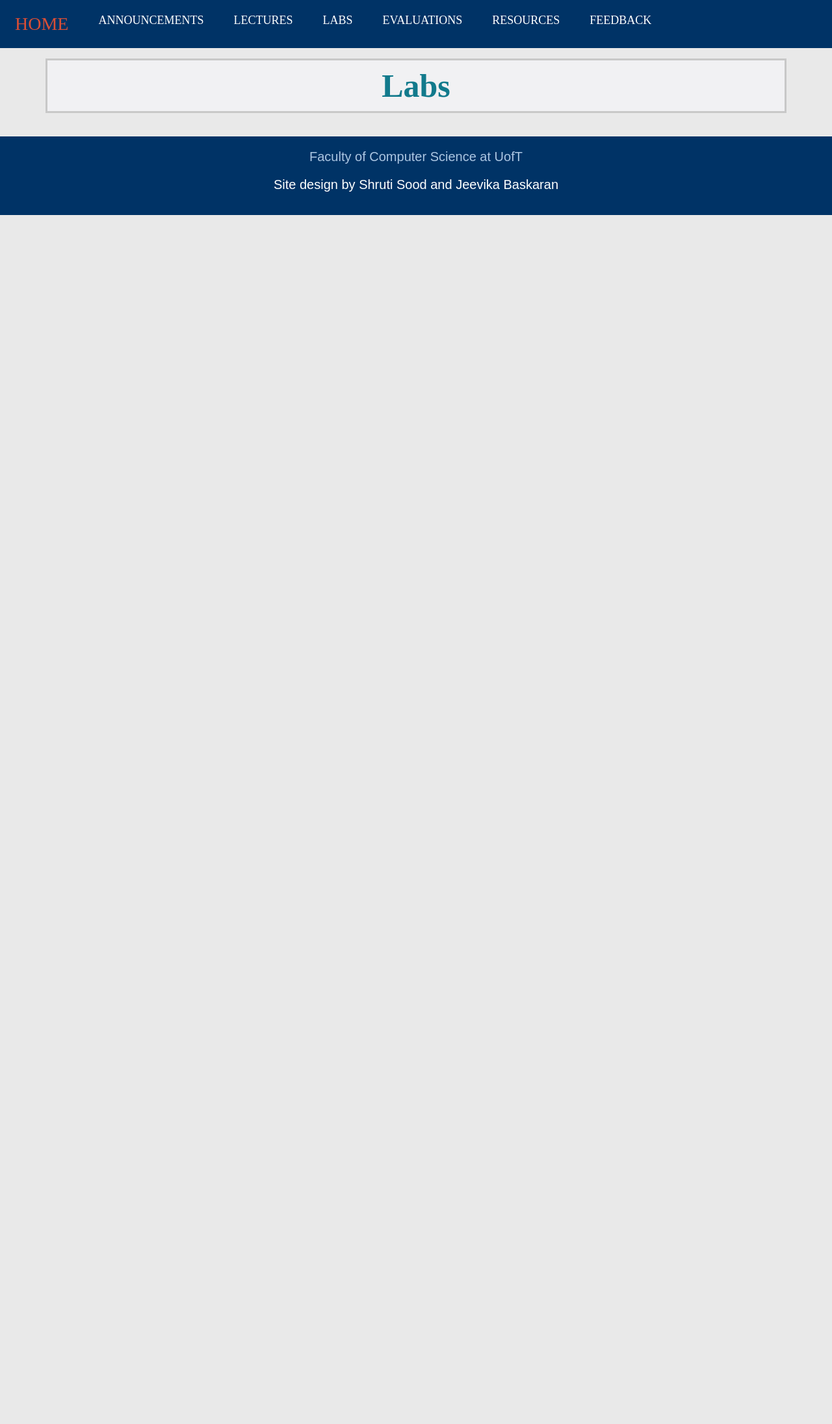
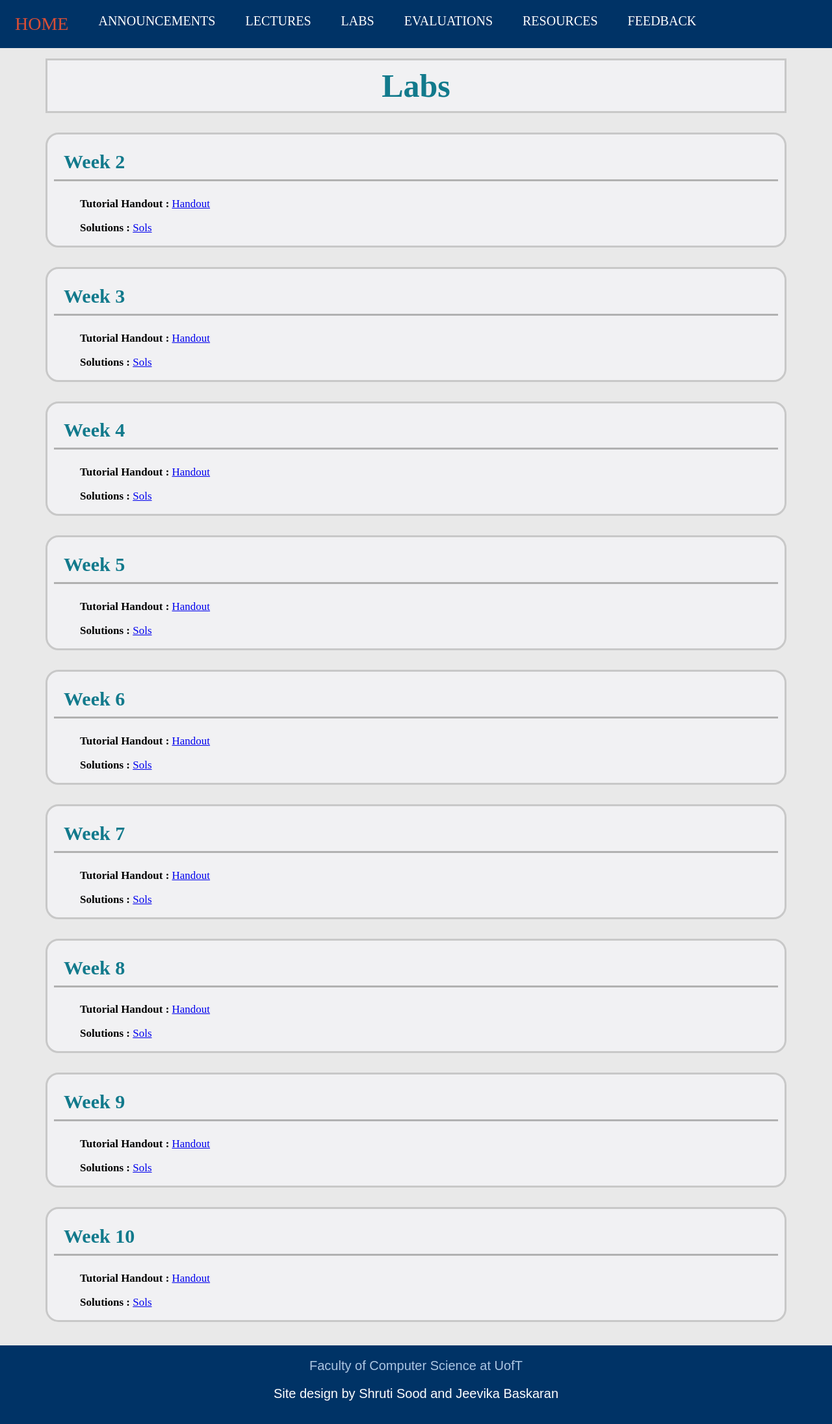
Before and after one commit to soodshru/CSCB20-Website, a Python web app: template templates/labs.html in a window 1280 px wide. Shown: the whole page at 65% size. Before the commit the page ends 331 px from the top, so only its background shows below. Run offline with Jinja, Linux system fonts and the light colour scheme; the template is opened without the code that fills it, so the values that code supplies are empty.

Commit message:
Labs.html made

```diff
--- a/templates/labs.html
+++ b/templates/labs.html
@@ -21,6 +21,124 @@
 		</section>
 	</div>
 
+	<div class = "main2">
+		<section class="section2">
+
+			<h1>Week 2</h1>
+
+			<ul>
+				<li><p><strong>Tutorial Handout : </strong><a href= static/PDF/LabHandout.pdf>Handout</a></p></li>
+				<li><p><strong>Solutions : </strong><a href= static/PDF/LabSol.pdf>Sols</a></p></li>
+			</ul>
+
+		</section>
+	</div>
+
+	<div class = "main2">
+		<section class="section2">
+
+			<h1>Week 3</h1>
+
+			<ul>
+				<li><p><strong>Tutorial Handout : </strong><a href= static/PDF/LabHandout.pdf>Handout</a></p></li>
+				<li><p><strong>Solutions : </strong><a href= static/PDF/LabSol.pdf>Sols</a></p></li>
+			</ul>
+
+		</section>
+	</div>
+
+	<div class = "main2">
+		<section class="section2">
+
+			<h1>Week 4</h1>
+
+			<ul>
+				<li><p><strong>Tutorial Handout : </strong><a href= static/PDF/LabHandout.pdf>Handout</a></p></li>
+				<li><p><strong>Solutions : </strong><a href= static/PDF/LabSol.pdf>Sols</a></p></li>
+			</ul>
+
+		</section>
+	</div>
+
+	<div class = "main2">
+		<section class="section2">
+
+			<h1>Week 5</h1>
+
+			<ul>
+				<li><p><strong>Tutorial Handout : </strong><a href= static/PDF/LabHandout.pdf>Handout</a></p></li>
+				<li><p><strong>Solutions : </strong><a href= static/PDF/LabSol.pdf>Sols</a></p></li>
+			</ul>
+
+		</section>
+	</div>
+
+	<div class = "main2">
+		<section class="section2">
+
+			<h1>Week 6</h1>
+
+			<ul>
+				<li><p><strong>Tutorial Handout : </strong><a href= static/PDF/LabHandout.pdf>Handout</a></p></li>
+				<li><p><strong>Solutions : </strong><a href= static/PDF/LabSol.pdf>Sols</a></p></li>
+			</ul>
+
+		</section>
+	</div>
+
+	<div class = "main2">
+		<section class="section2">
+
+			<h1>Week 7</h1>
+
+			<ul>
+				<li><p><strong>Tutorial Handout : </strong><a href= static/PDF/LabHandout.pdf>Handout</a></p></li>
+				<li><p><strong>Solutions : </strong><a href= static/PDF/LabSol.pdf>Sols</a></p></li>
+			</ul>
+
+		</section>
+	</div>
+
+	<div class = "main2">
+		<section class="section2">
+
+			<h1>Week 8</h1>
+
+			<ul>
+				<li><p><strong>Tutorial Handout : </strong><a href= static/PDF/LabHandout.pdf>Handout</a></p></li>
+				<li><p><strong>Solutions : </strong><a href= static/PDF/LabSol.pdf>Sols</a></p></li>
+			</ul>
+
+		</section>
+	</div>
+
+	<div class = "main2">
+		<section class="section2">
+
+			<h1>Week 9</h1>
+
+			<ul>
+				<li><p><strong>Tutorial Handout : </strong><a href= static/PDF/LabHandout.pdf>Handout</a></p></li>
+				<li><p><strong>Solutions : </strong><a href= static/PDF/LabSol.pdf>Sols</a></p></li>
+			</ul>
+
+		</section>
+	</div>
+
+	<div class = "main2">
+		<section class="section2">
+
+			<h1>Week 10</h1>
+
+			<ul>
+				<li><p><strong>Tutorial Handout : </strong><a href= static/PDF/LabHandout.pdf>Handout</a></p></li>
+				<li><p><strong>Solutions : </strong><a href= static/PDF/LabSol.pdf>Sols</a></p></li>
+			</ul>
+
+		</section>
+	</div>
+
+
 	<br>
 	<br>
 
--- a/templates/static/StyleSheets/announcements.css
+++ b/templates/static/StyleSheets/announcements.css
@@ -19,7 +19,7 @@ body {
   text-align: center;
   padding: 21px 23px;
   text-decoration: none;
-  font-size: 18px;
+  font-size: 20px;
 }
 
 .navbar a:hover {
--- a/templates/static/StyleSheets/evaluations.css
+++ b/templates/static/StyleSheets/evaluations.css
@@ -2,6 +2,7 @@ body {
   margin:0px;
   border:0px;
   padding:0px;
+  background-color: #E9E9E9;
 }
 
 .navbar {
@@ -18,7 +19,7 @@ body {
   text-align: center;
   padding: 21px 23px;
   text-decoration: none;
-  font-size: 18px;
+  font-size: 20px;
 }
 
 .navbar a:hover {
--- a/templates/static/StyleSheets/feedback.css
+++ b/templates/static/StyleSheets/feedback.css
@@ -2,6 +2,7 @@ body {
   margin:0px;
   border:0px;
   padding:0px;
+  background-color: #E9E9E9;
 }
 
 .navbar {
--- a/templates/static/StyleSheets/index.css
+++ b/templates/static/StyleSheets/index.css
@@ -18,7 +18,7 @@ body {
   text-align: center;
   padding: 21px 23px;
   text-decoration: none;
-  font-size: 18px;
+  font-size: 20px;
 }
 
 .navbar a:hover {
@@ -125,6 +125,7 @@ body {
 
 .section3 ul {
   list-style: none;
+  padding-left: 15px;
 }
 
 .section3 p {
--- a/templates/static/StyleSheets/labs.css
+++ b/templates/static/StyleSheets/labs.css
@@ -20,7 +20,7 @@ body {
   text-align: center;
   padding: 21px 23px;
   text-decoration: none;
-  font-size: 18px;
+  font-size: 20px;
 }
 
 .navbar a:hover {
@@ -50,6 +50,39 @@ body {
   margin:10px;
 }
 
+.main2 {
+  margin-top: 30px;
+  margin-left: 70px;
+  margin-right: 70px;
+}
+
+.section2 {
+  padding-left: 10px;
+  padding-right: 10px;
+  border: solid;
+  border-color: #C8C8C8;
+  display: block;
+  border-radius: 20px;
+  background-color: #F1F1F3;
+}
+
+.section2 h1 {
+  color: #127a8c;
+  padding-bottom: 10px;
+  padding-left: 15px;
+  font-size: 30px;
+  border-bottom: solid;
+  border-bottom-color: #B1B1B1;
+}
+
+.section2 ul {
+  list-style: none;
+}
+
+.section2 li p {
+  font-size: 17px;
+}
+
 .footer {
   background-color: #003366;
   overflow: hidden;
--- a/templates/static/StyleSheets/lectures.css
+++ b/templates/static/StyleSheets/lectures.css
@@ -20,7 +20,7 @@ body {
   text-align: center;
   padding: 21px 23px;
   text-decoration: none;
-  font-size: 18px;
+  font-size: 20px;
 }
 
 .navbar a:hover {
```
Also changed, not shown: templates/lectures.html (+18 -46 lines), templates/static/StyleSheets/resources.css (+6 -6 lines).
